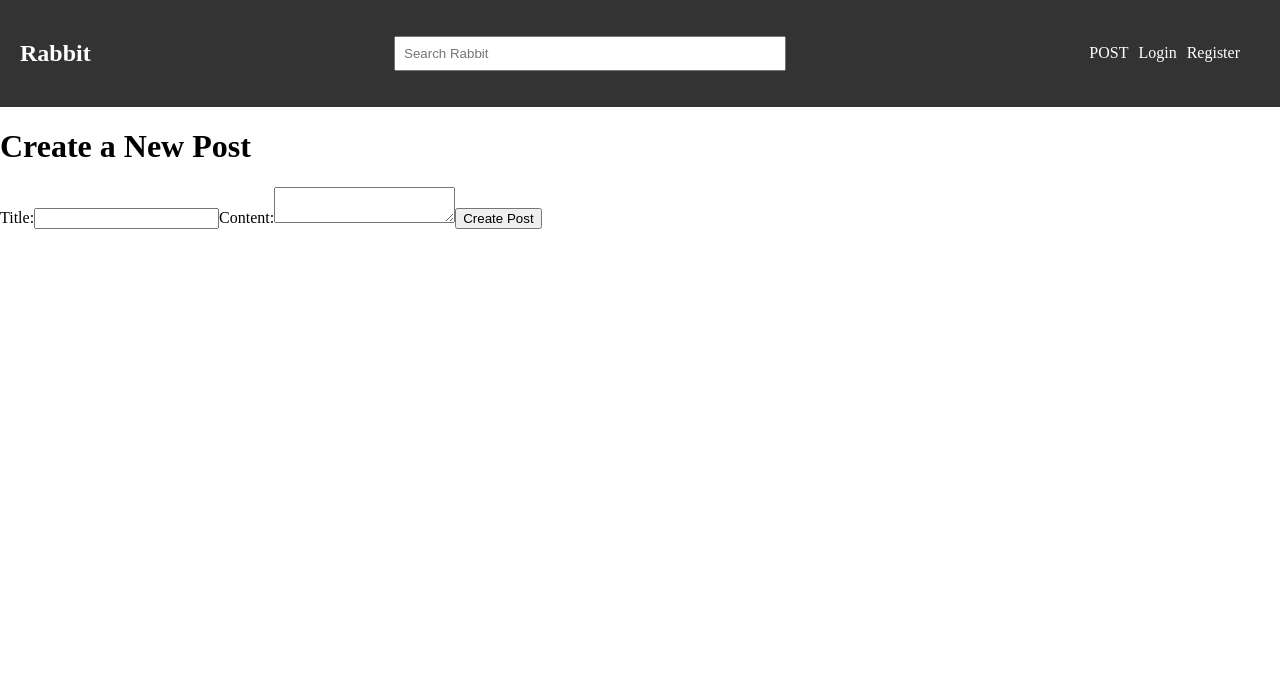
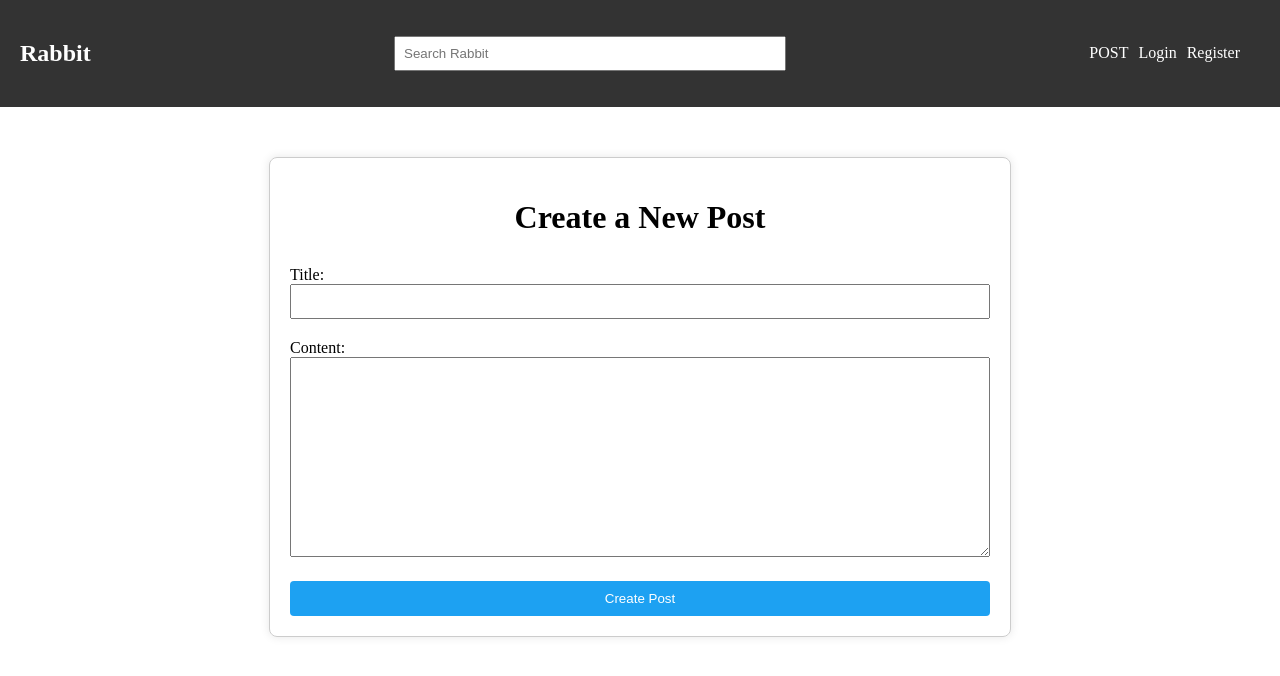
Before and after one commit to RogeSocial/Community-Blog, a React (Vite) app in the folder client/: page /create-post in a window 1280 px wide. Shown: the top 676 px of the page. Built offline with nearby package versions, Linux system fonts and the light colour scheme.

Commit message:
added some styling and edited the database

```diff
--- a/client/src/components/CreatePostForm.jsx
+++ b/client/src/components/CreatePostForm.jsx
@@ -1,6 +1,7 @@
 // components/CreatePostForm.jsx
 
-import React, { useState } from 'react';
+import { useState } from 'react';
+import '../styling/createpost.css';
 
 function CreatePostForm({ onCreatePost }) {
     const [title, setTitle] = useState('');
@@ -18,17 +19,20 @@ function CreatePostForm({ onCreatePost }) {
     };
 
     return (
+        <div className="create-post-container">
             <form onSubmit={handleSubmit}>
+                <h1>Create a New Post</h1>
                 <label>
                     Title:
                     <input type="text" value={title} onChange={handleTitleChange} />
                 </label>
                 <label>
                     Content:
-                <textarea value={content} onChange={handleContentChange} />
+                    <textarea className='content-form' value={content} onChange={handleContentChange} />
                 </label>
                 <button type="submit">Create Post</button>
             </form>
+        </div>
     );
 }
 
--- a/client/src/pages/CreatePostPage.jsx
+++ b/client/src/pages/CreatePostPage.jsx
@@ -1,5 +1,4 @@
 // pages/CreatePostPage.jsx
-
 import React from 'react';
 import CreatePostForm from '../components/CreatePostForm';
 
@@ -30,7 +29,6 @@ function CreatePostPage({ history }) {
 
     return (
         <div className="create-post-page">
-            <h1>Create a New Post</h1>
             <CreatePostForm onCreatePost={handleCreatePost} />
         </div>
     );
--- /dev/null
+++ b/client/src/styling/createpost.css
@@ -0,0 +1,49 @@
+.create-post-container {
+    max-width: 700px;
+    margin: auto;
+    margin-top: 50px; /* Adjust the margin as needed */
+    padding: 20px;
+    border: 1px solid #ccc;
+    border-radius: 8px;
+    box-shadow: 0 0 10px rgba(0, 0, 0, 0.1);
+}
+
+.create-post-container form {
+    display: flex;
+    flex-direction: column;
+}
+
+.create-post-container h1 {
+    text-align: center;
+    margin-bottom: 20px;
+}
+
+.create-post-container label {
+    margin: 10px 0;
+}
+
+.create-post-container input,
+.create-post-container textarea {
+    width: 100%;
+    padding: 8px;
+    box-sizing: border-box;
+}
+
+.create-post-container button {
+    background-color: #1da1f2;
+    color: white;
+    padding: 10px 15px;
+    border: none;
+    border-radius: 4px;
+    cursor: pointer;
+    margin-top: 10px;
+}
+
+.create-post-container button:hover {
+    background-color: #198ad2;
+}
+
+.content-form {
+    height: 200px;
+    resize: vertical;
+}
```
Also changed, not shown: 2 other files (tests, documents, lock files or other folders). Lines whose indentation alone changed are shown as unchanged.
